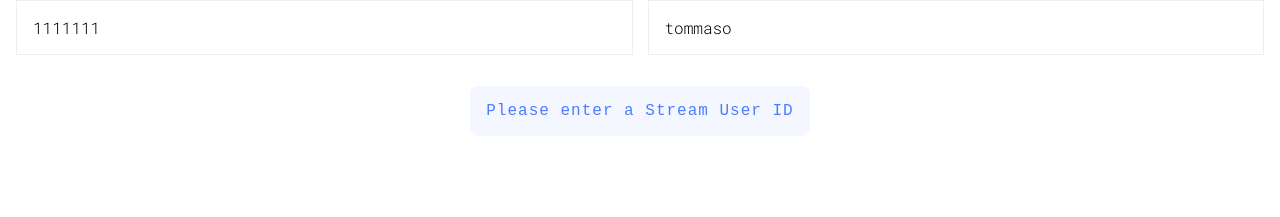
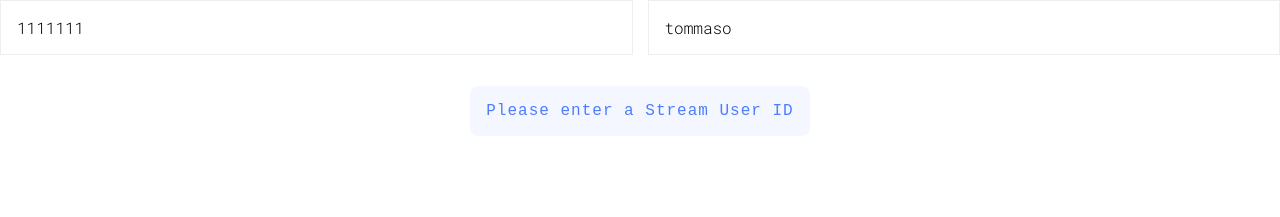
Before and after one commit to GetStream/TokenForm, a Preact app: page / in a window 1280 px wide. Shown: the top 217 px of the page. Built offline with nearby package versions, Linux system fonts and the light colour scheme.

Commit message:
remove padding

```diff
--- a/src/styles.scss
+++ b/src/styles.scss
@@ -4,7 +4,7 @@
 	display: flex;
 	flex-direction: column;
 	align-items: center;
-	padding: 0px 16px;
+	padding: 0px;
 	font-family: 'Roboto Mono', monospace !important;
 }
 
```
Also changed, not shown: 1 other file (tests, documents, lock files or other folders).
